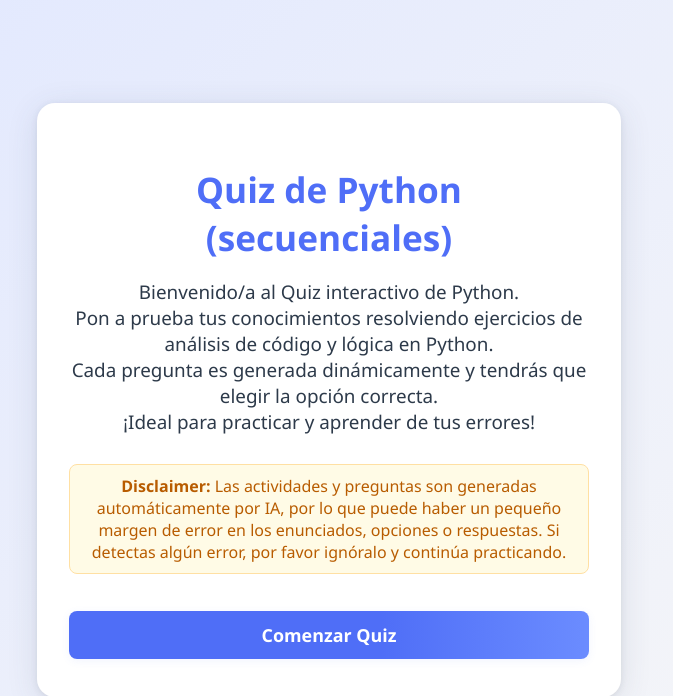
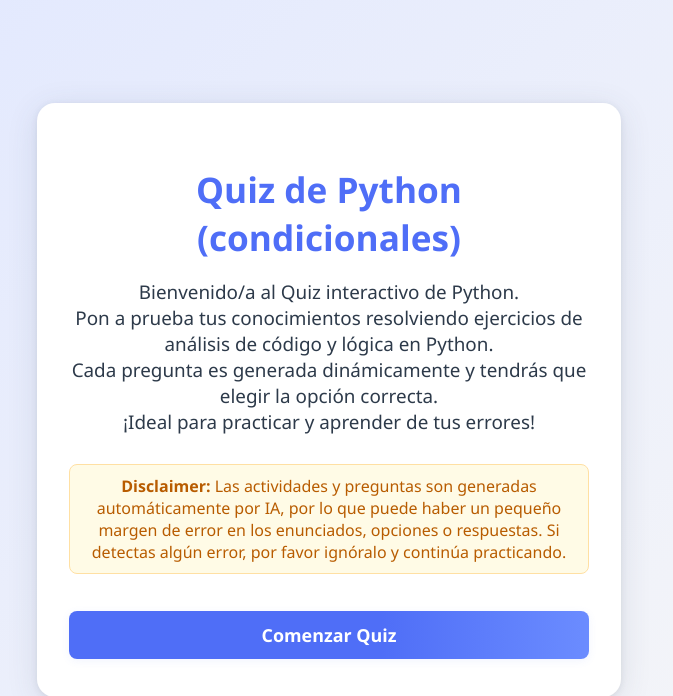
Before and after one commit to Orseb/quiz-condicionales-fast-api, a FastAPI app: page / in a window 1280 px wide. Shown: the top 696 px of the page, without its empty margins (311-984 px from the left). Run offline with FastAPI, Linux system fonts and the light colour scheme.

Commit message:
cambios en inicio.html

```diff
--- a/templates/inicio.html
+++ b/templates/inicio.html
@@ -61,7 +61,7 @@
 </head>
 <body>
     <div class="inicio-container">
-        <h1>Quiz de Python (secuenciales)</h1>
+        <h1>Quiz de Python (condicionales)</h1>
         <p>
             Bienvenido/a al Quiz interactivo de Python.<br>
             Pon a prueba tus conocimientos resolviendo ejercicios de análisis de código y lógica en Python.<br>
```
